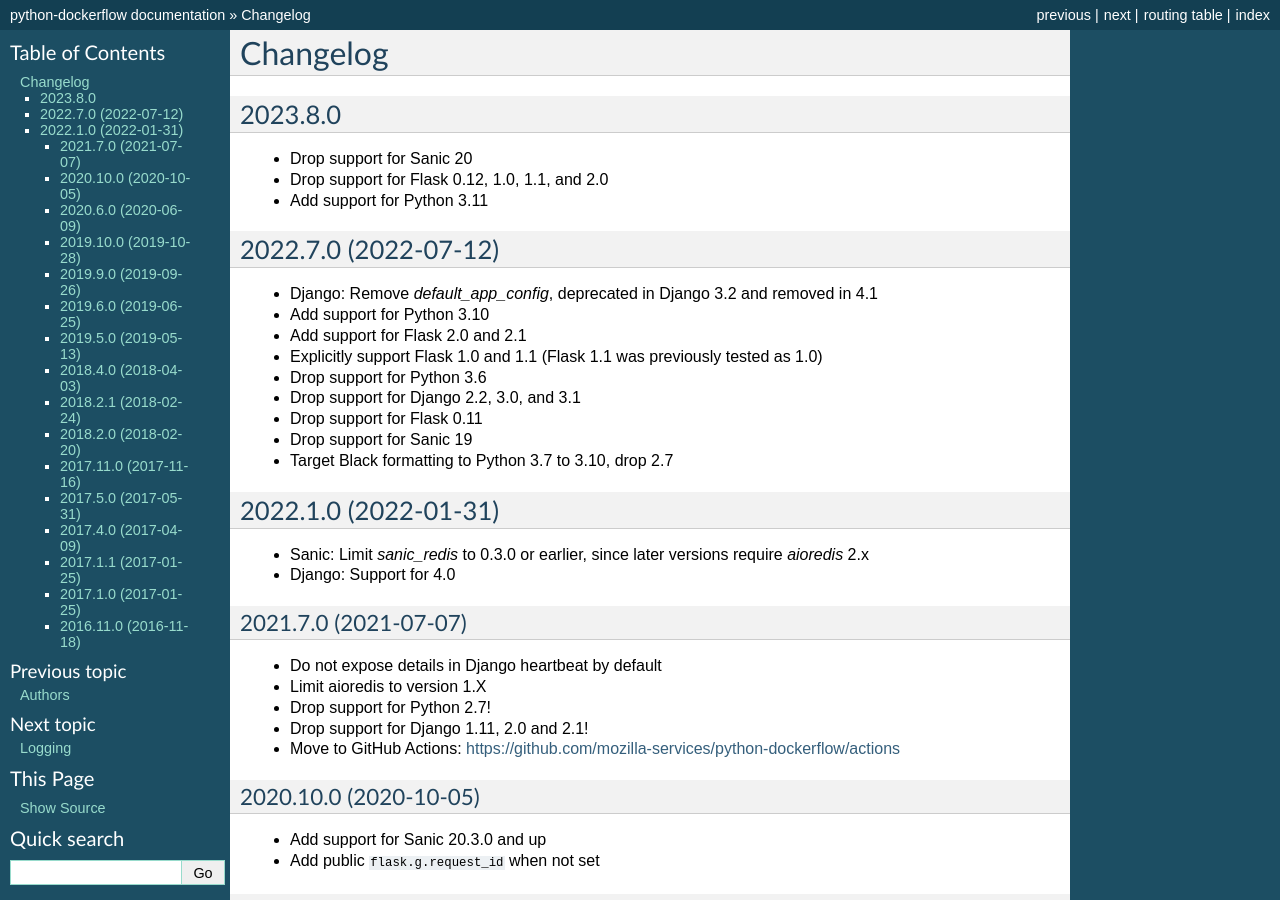
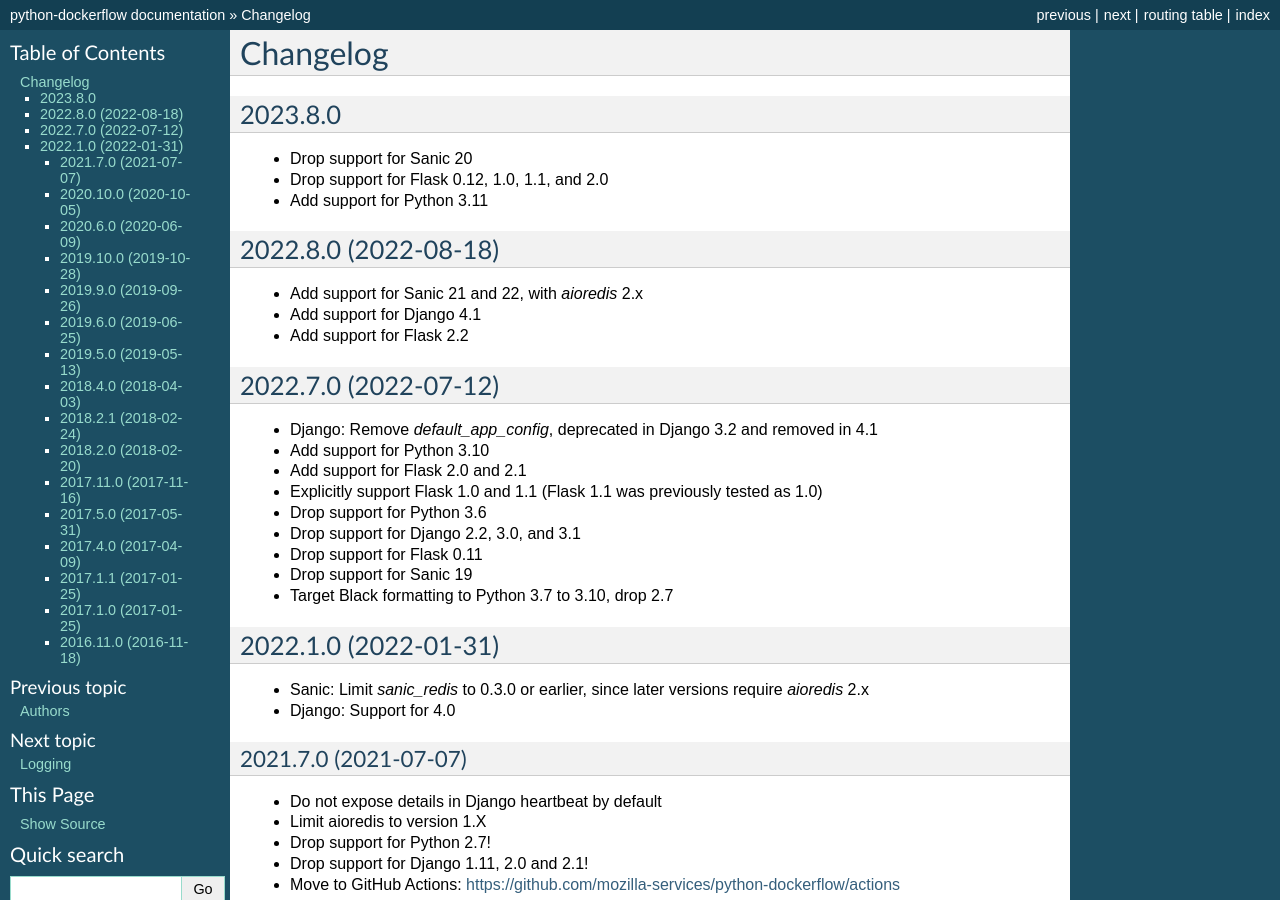
Before and after one commit to mozilla-services/python-dockerflow, a Sphinx documentation site: the page built from docs/changelog.rst, in a window 1280 px wide and 900 px high. Built offline with Sphinx 7.4.7, drawn with Linux system fonts in a browser that asks for light colours.

Commit message:
Put changelog entry for 2022.8.0 back

```diff
--- a/docs/changelog.rst
+++ b/docs/changelog.rst
@@ -9,6 +9,15 @@
 - Drop support for Flask 0.12, 1.0, 1.1, and 2.0
 
 - Add support for Python 3.11
+
+2022.8.0 (2022-08-18)
+~~~~~~~~~~~~~~~~~~~~~
+
+- Add support for Sanic 21 and 22, with `aioredis` 2.x
+
+- Add support for Django 4.1
+
+- Add support for Flask 2.2
 
 2022.7.0 (2022-07-12)
 ~~~~~~~~~~~~~~~~~~~~~
```
